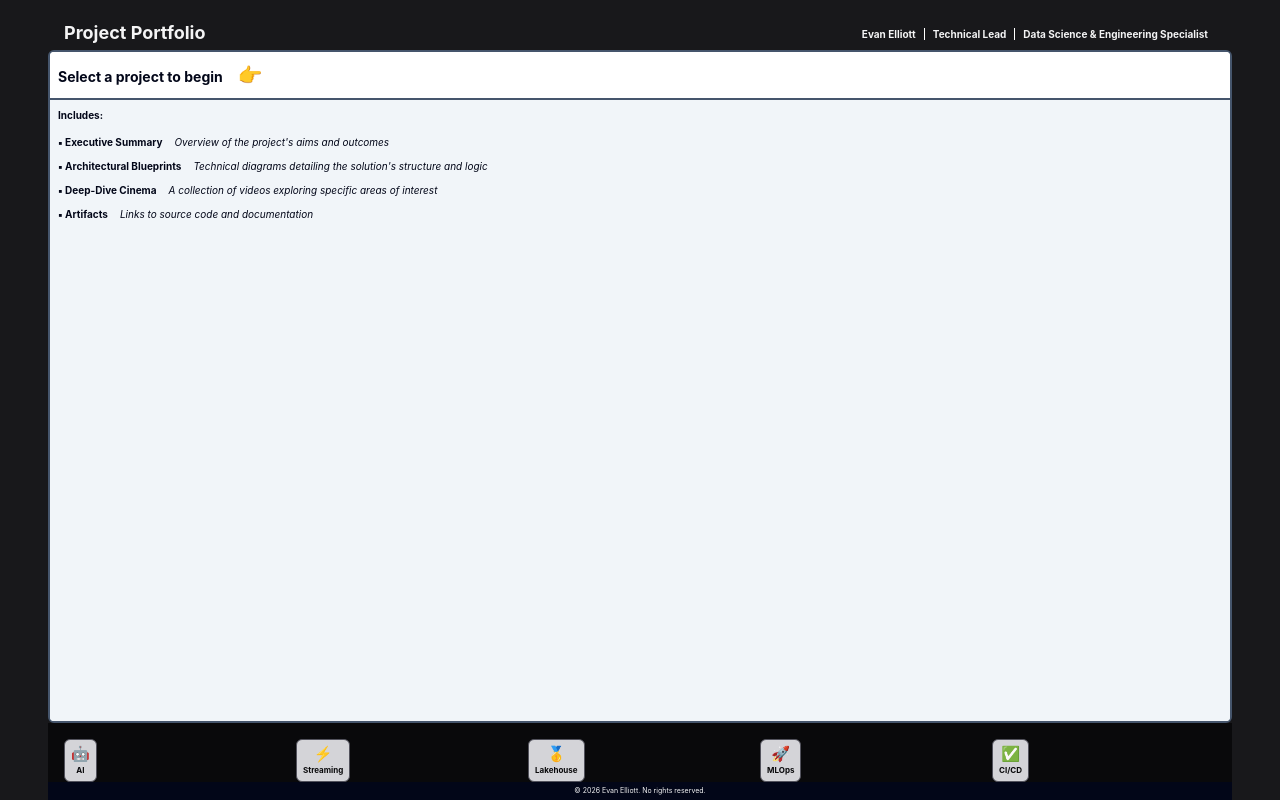
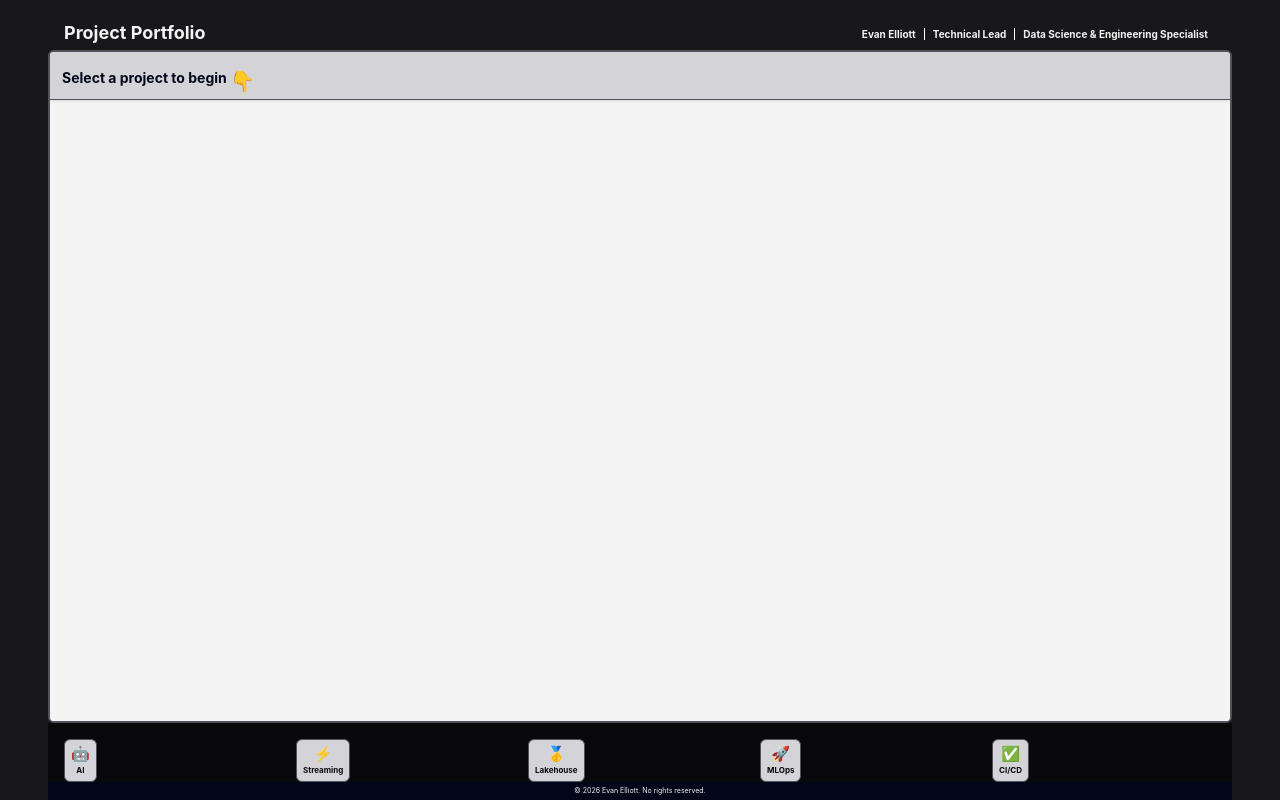
Before and after one commit to evanelliott/portfolio, a Vue app: page / in a window 1280 px wide. Built offline with nearby package versions, Linux system fonts and the light colour scheme.

Commit message:
Update landing page

```diff
--- a/src/views/PortfolioHome.vue
+++ b/src/views/PortfolioHome.vue
@@ -14,9 +14,9 @@ const activeProject = computed(() =>
 </script>
 
 <template>
-  <section class="border-2 rounded-md border-slate-600 bg-white overflow-hidden h-full">
+  <section class="border-2 rounded-md border-zinc-600 bg-white overflow-hidden h-full">
     <div v-if="activeProject" class="flex flex-col md:flex-row h-full">
-      <div class="flex-1 overflow-y-auto p-0 md:p-0 prose prose-slate prose-sm max-w-none custom-scrollbar scroll-pt-0">
+      <div class="flex-1 overflow-y-auto p-0 md:p-0 prose prose-zinc prose-sm max-w-none custom-scrollbar scroll-pt-0">
         <MarkdownView :project="activeProject" />
       </div>
     </div>
@@ -26,11 +26,11 @@ const activeProject = computed(() =>
 
       <!-- 1. FIXED TOP HEADER -->
       <!-- This stays at the top and does not scroll -->
-      <header class="z-30 bg-white border-b-2 border-slate-600 px-2 h-12 flex justify-start items-center w-full">
+      <header class="z-30 bg-zinc-300 border-b border-zinc-600 px-3 h-12 flex justify-start items-center w-full shadow">
         <div class="flex items-baseline gap-3 py-4 min-w-0">
           <div class="space-y-0.5">
             <h4 class="text-sm font-bold leading-none">
-              Select a project to begin <span class="pointing-finger text-[20px] ml-4">👉</span>
+              Select a project to begin <span class="pointing-finger text-[20px] ml-0">👇</span>
             </h4>
           </div>
         </div>
@@ -38,39 +38,7 @@ const activeProject = computed(() =>
 
       <!-- 2. SCROLLABLE VIEWPORT -->
       <!-- This is the container that allows sticky headers to work -->
-      <main class="flex-1 overflow-y-auto overflow-x-hidden scroll-smooth h-full w-full bg-slate-100">
-        <div class="mx-auto px-0 pb-0 space-y-0 text-[10px]">
-          <p class="px-2 py-2 text-[10px] font-bold mt-0">Includes:</p>
-
-          <!-- EXECUTIVE SUMMARY -->
-          <section class="mt-0 pb-0 space-y-1">
-            <div class="sticky top-0 z-20 bg-slate-100 py-1 mr-0.5 flex items-center gap-3 border-b border-slate-100">
-              <h4 class="pl-2 font-bold">▪ Executive Summary</h4><i>Overview of the project's aims and outcomes</i>
-            </div>
-
-          </section>
-
-          <!-- 2. ARCHITECTURAL BLUEPRINT -->
-          <section class="mt-0 pb-0 space-y-1">
-            <div class="sticky top-0 z-20 bg-slate-100 py-1 mr-0.5 flex items-center gap-3 border-b border-slate-100">
-              <h4 class="pl-2 font-bold">▪ Architectural Blueprints</h4><i>Technical diagrams detailing the solution's structure and logic</i>
-            </div>
-          </section>
-
-          <!-- 3. IMPLEMENTATION CINEMA -->
-          <section class="mt-0 pb-0 space-y-1">
-            <div class="sticky top-0 z-20 bg-slate-100 py-1 mr-0.5 flex items-center gap-3 border-b border-slate-100">
-              <h4 class="pl-2 font-bold">▪ Deep-Dive Cinema</h4><i>A collection of videos exploring specific areas of interest</i>
-            </div>
-          </section>
-
-          <!-- 4. ARTIFACTS -->
-          <section class="mt-0 pb-0 space-y-1">
-            <div class="sticky top-0 z-20 bg-slate-100 py-1 mr-0.5 flex items-center gap-3 border-b border-slate-100">
-              <h4 class="pl-2 font-bold">▪ Artifacts</h4><i>Links to source code and documentation</i>
-            </div>
-          </section>
-        </div>
+      <main class="flex-1 overflow-y-auto overflow-x-hidden scroll-smooth h-full w-full bg-zinc-100">
       </main>
     </div>
 
@@ -111,16 +79,16 @@ const activeProject = computed(() =>
 }
 
 .pointing-finger {
-  display: inline-block; /* Required for transform to work */
-  animation: nudge-left 1.5s infinite ease-in-out;
+  display: inline-block;
+  animation: nudge-down 1.5s infinite ease-in-out;
 }
 
-@keyframes nudge-left {
+@keyframes nudge-down {
   0%, 100% {
-    transform: translateX(0);
+    transform: translateY(0);
   }
   50% {
-    transform: translateX(-6px); /* Moves 6px towards the sidebar */
+    transform: translateY(6px); /* Moves 6px towards the sidebar */
   }
 }
 
```
